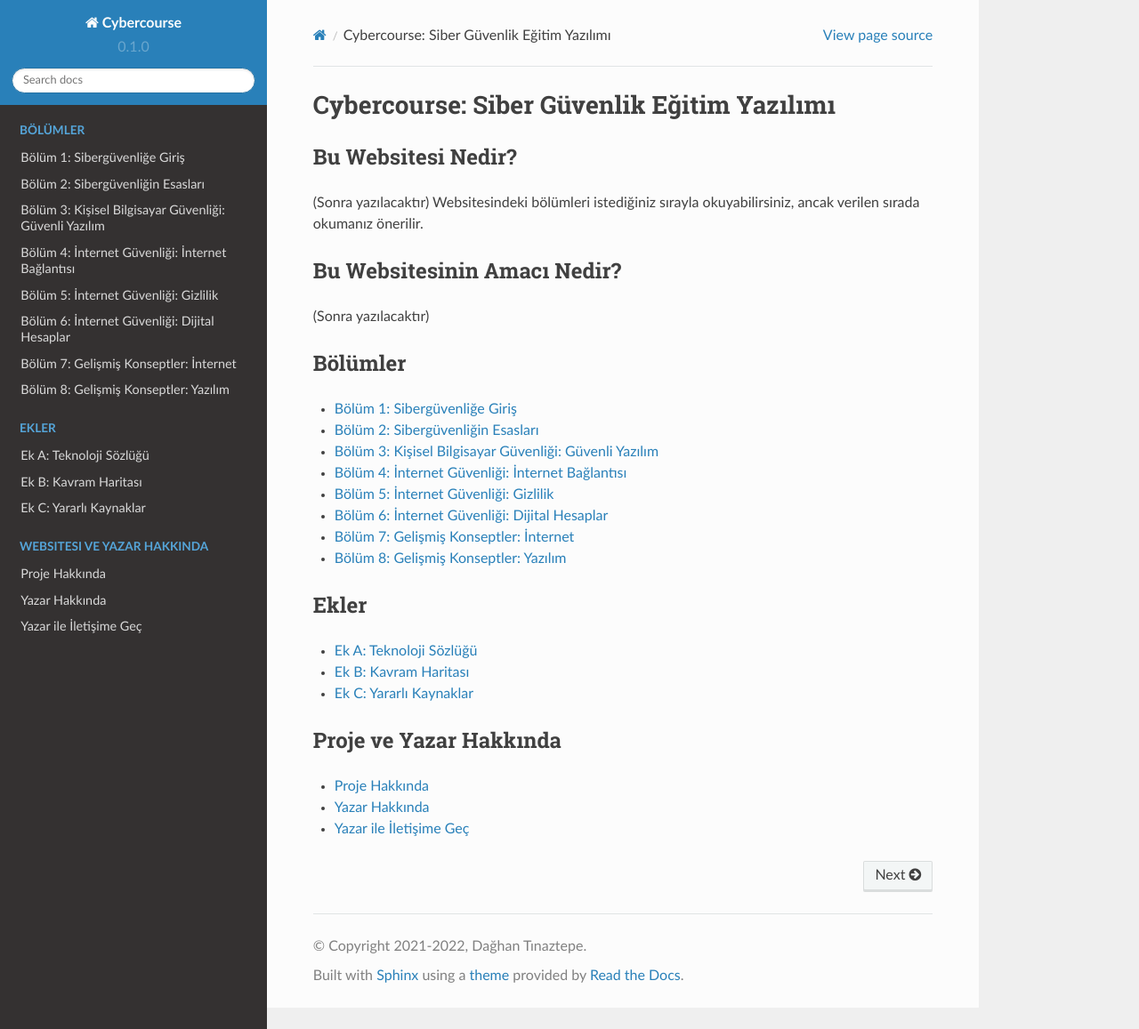
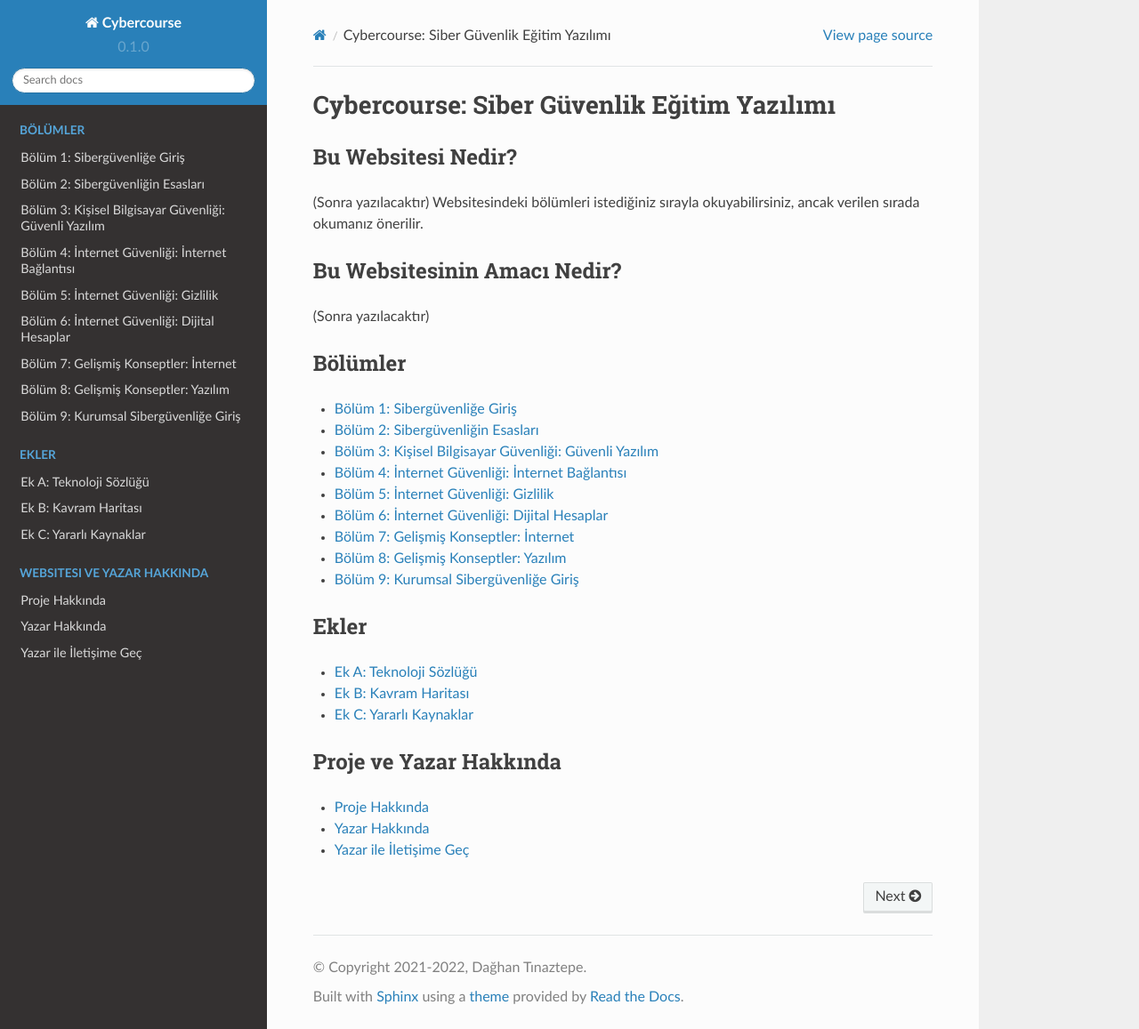
Before and after one commit to courselora/cybercourse, a Sphinx documentation site: the page built from docs/source/index.rst, in a window 1280 px wide and 1157 px high. Shown: the whole window at 89% size. Built offline with Sphinx 7.4.7 and the Read the Docs theme 2.0.0, drawn with Linux system fonts in a browser that asks for light colours; pages that are not in the unit, such as notebooks, are missing from menus.

Commit message:
Check the changed files for details.

```diff
--- /dev/null
+++ b/docs/source/chapter-9/index.rst
@@ -0,0 +1,2 @@
+Bölüm 9: Kurumsal Sibergüvenliğe Giriş
+=====================================
--- a/docs/source/index.rst
+++ b/docs/source/index.rst
@@ -31,6 +31,7 @@ Bölümler
 * :doc:`/chapter-6/index`
 * :doc:`/chapter-7/index`
 * :doc:`/chapter-8/index`
+* :doc:`/chapter-9/index`
 
 .. toctree::
    :maxdepth: 2
@@ -45,6 +46,7 @@ Bölümler
    /chapter-6/index
    /chapter-7/index
    /chapter-8/index
+   /chapter-9/index
 
 Ekler
 -----
```
